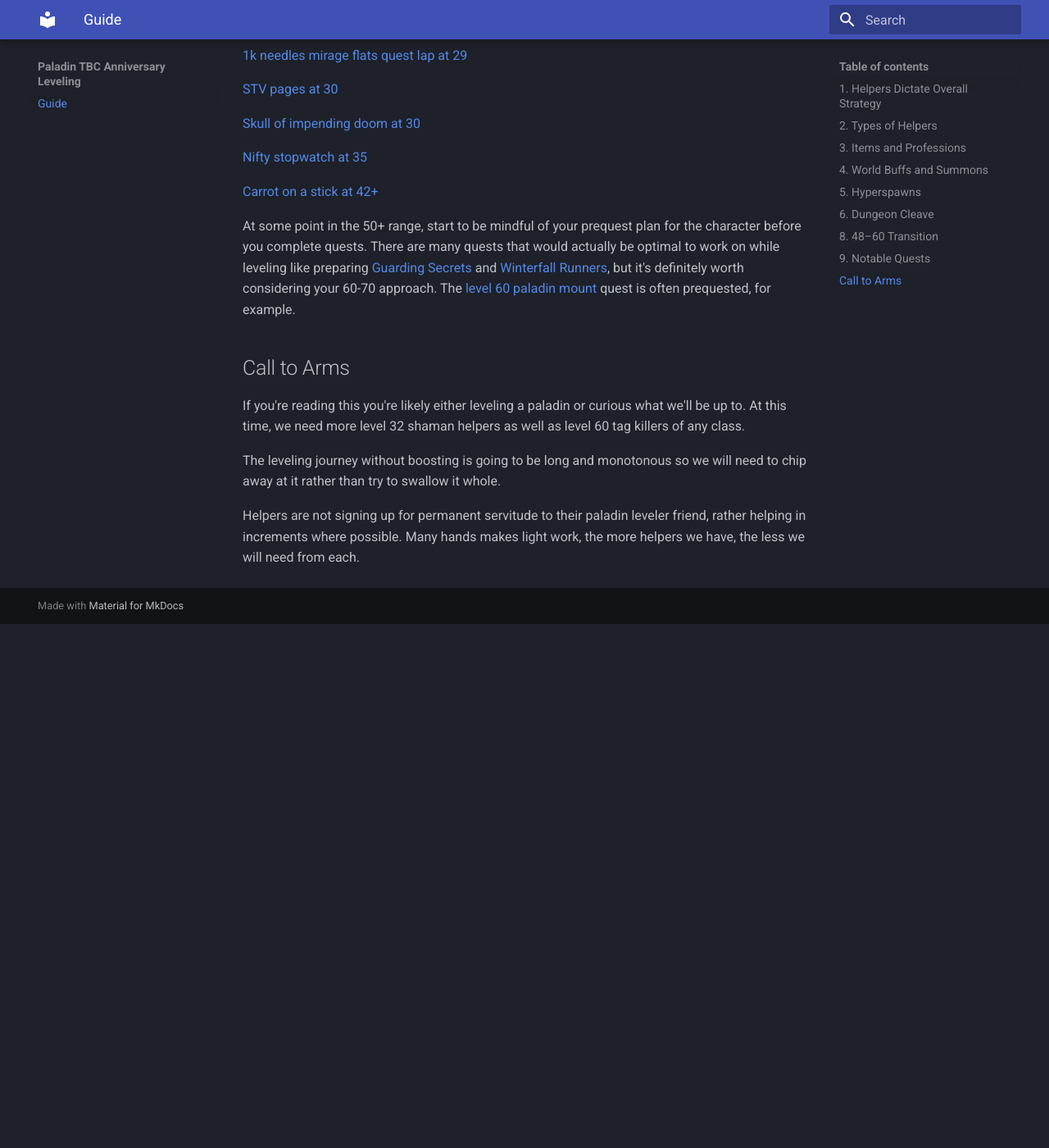
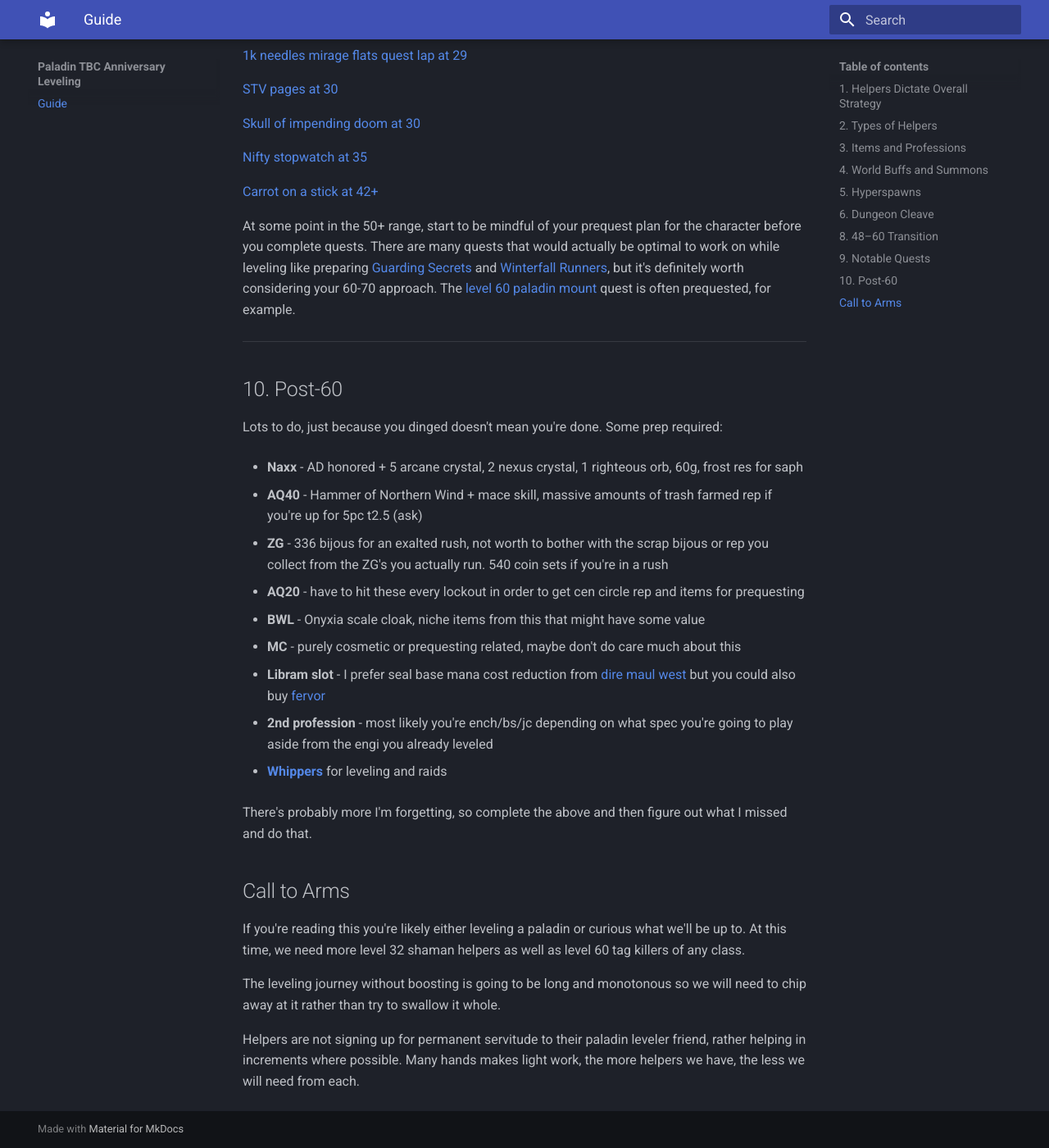
Before and after one commit to mediumcor3/tbc-paladin-leveling, an MkDocs documentation site: the page built from docs/index.md, in a window 1280 px wide and 1400 px high, scrolled down 4881 px. Shown: the whole window at 82% size. Built offline with MkDocs 1.6.1 and Material for MkDocs 9.7.7, drawn with Linux system fonts in a browser that asks for light colours; before the commit the page ends 5642 px from its top, so only the background shows below that; some of the changed text lies outside the part shown.

Commit message:
Update index.md
post 60

```diff
--- a/docs/index.md
+++ b/docs/index.md
@@ -1,6 +1,7 @@
 # Paladin TBC Anniversary Classic – Preparation Guide
 
-> A practical guide for preparing Paladins for TBC Anniversary Classic, focused on maximum xp rates post boosting nerfs.
+> An impractical, sweaty guide for leveling Blood Elf Paladins in TBC Anniversary Classic.
+> Focused on maximum xp rates post boosting nerfs with some assistance.
 
 ---
 
@@ -176,6 +177,34 @@ For the most part, if you've got helpers and plan to dungeon cleave, quests shou
 
 At some point in the 50+ range, start to be mindful of your prequest plan for the character before you complete quests.  There are many quests that would actually be optimal to work on while leveling like preparing [Guarding Secrets](https://www.wowhead.com/tbc/quest=4882/guarding-secrets) and [Winterfall Runners](https://www.wowhead.com/tbc/quest=5087/winterfall-runners), but it's definitely worth considering your 60-70 approach.   The [level 60 paladin mount](https://www.wowhead.com/tbc/quest=9737/true-masters-of-the-light) quest is often prequested, for example.
 
+---
+
+## 10. Post-60
+
+Lots to do, just because you dinged doesn't mean you're done.  Some prep required:
+
+
+* **Naxx** - AD honored + 5 arcane crystal, 2 nexus crystal, 1 righteous orb, 60g, frost res for saph
+
+* **AQ40** - Hammer of Northern Wind + mace skill, massive amounts of trash farmed rep if you're up for 5pc t2.5 (ask)
+
+* **ZG** - 336 bijous for an exalted rush, not worth to bother with the scrap bijous or rep you collect from the ZG's you actually run.  540 coin sets if you're in a rush
+
+* **AQ20** - have to hit these every lockout in order to get cen circle rep and items for prequesting
+
+* **BWL** - Onyxia scale cloak, niche items from this that might have some value
+
+* **MC** - purely cosmetic or prequesting related, maybe don't do care much about this
+
+* **Libram slot** - I prefer seal base mana cost reduction from [dire maul west](https://www.wowhead.com/tbc/item=22401/libram-of-hope) but you could also buy [fervor](https://www.wowhead.com/tbc/item=23203/libram-of-fervor)
+
+* **2nd profession** - most likely you're ench/bs/jc depending on what spec you're going to play aside from the engi you already leveled
+
+* **[Whippers](https://classicdb.ch/?item=11951)** for leveling and raids
+
+There's probably more I'm forgetting, so complete the above and then figure out what I missed and do that.
+
+
 
 ## Call to Arms
 
```
